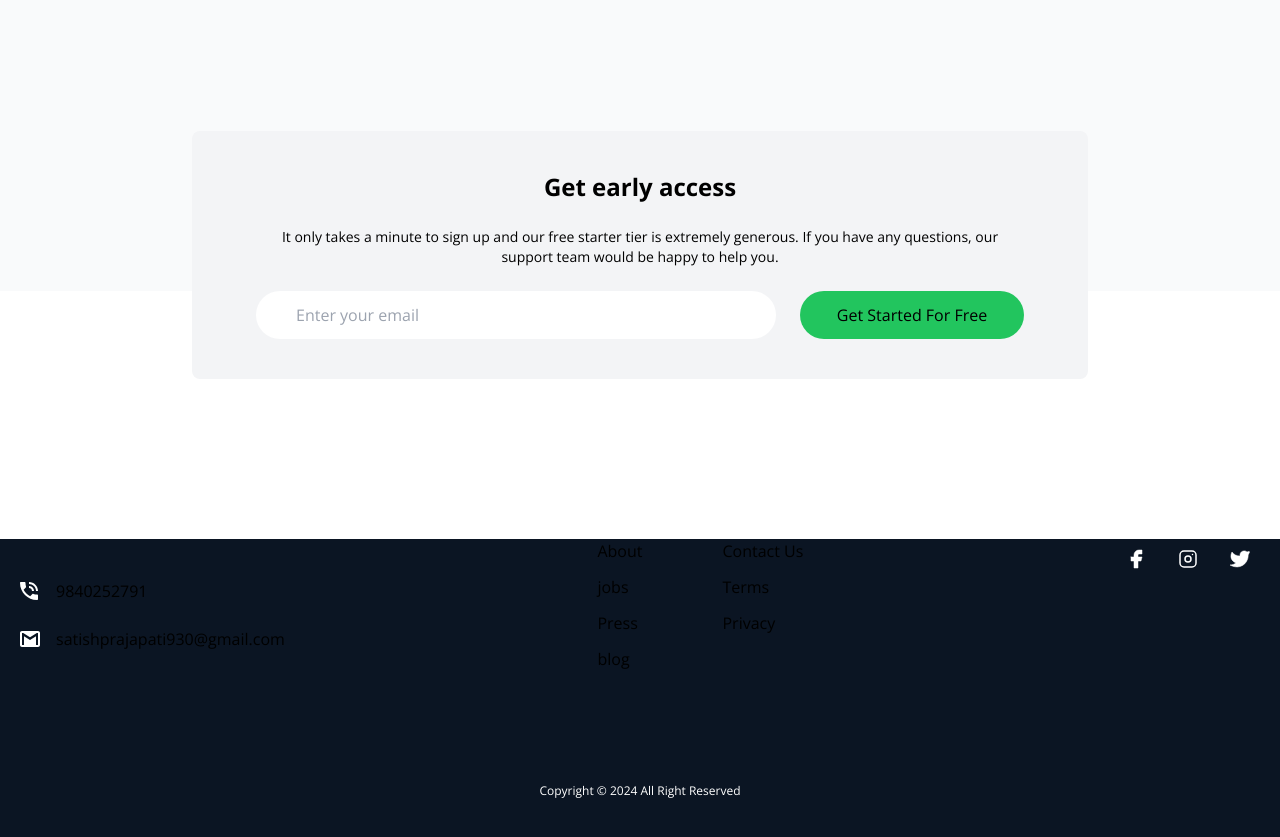
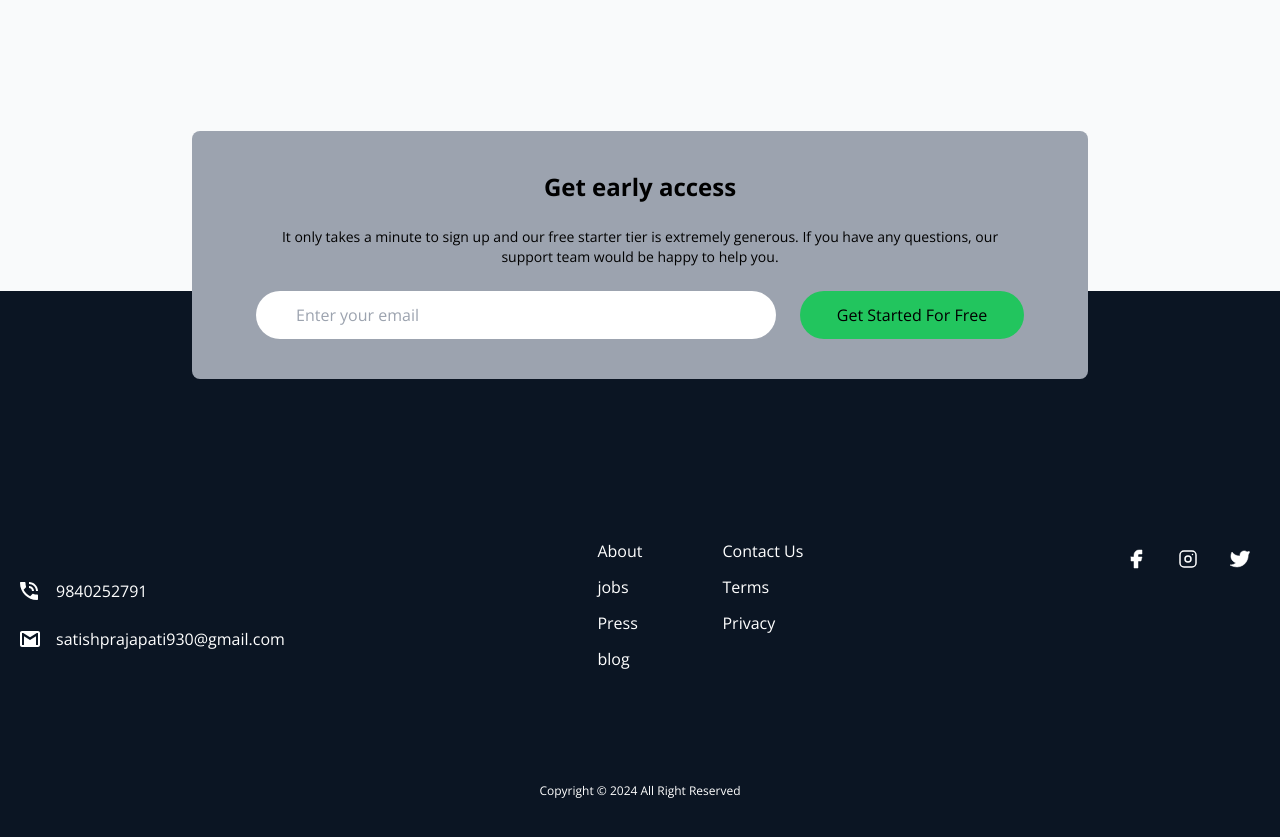
Before and after one commit to Satish9047/tailwind-projects, a React (Vite) app in the folder fylo-website/: page / in a window 1280 px wide. Shown: the part 3180-4017 px from the top of the page. Built offline with nearby package versions, Linux system fonts and the light colour scheme.

Commit message:
update text colour in the footer + fix the bg color of subscribe section

```diff
--- a/fylo-website/src/sections/Footer.tsx
+++ b/fylo-website/src/sections/Footer.tsx
@@ -1,7 +1,7 @@
 const Footer = () => {
   const year = new Date().getFullYear();
   return (
-    <footer className="bg-darkBlue2">
+    <footer className="bg-darkBlue2 text-white">
       <div className="container mx-auto px-5 pb-10">
         {/* flex container */}
         <div className="flex flex-col justify-between space-y-24 md:flex-row md:space-y-0">
--- a/fylo-website/src/sections/Subscribe.tsx
+++ b/fylo-website/src/sections/Subscribe.tsx
@@ -1,7 +1,10 @@
 const Subscribe = () => {
   return (
-    <section id="subscribe" className="relative px-6 dark:bg-darkBlue2 md:px-0">
-      <div className="relative -top-40 max-w-4xl mx-auto p-10 px-6 space-y-6 text-center rounded-lg bg-gray-100 dark:bg-darkBlue1 md:px-16">
+    <section
+      id="subscribe"
+      className="relative px-6 bg-darkBlue2 dark:bg-darkBlue2 md:px-0"
+    >
+      <div className="relative -top-40 max-w-4xl mx-auto p-10 px-6 space-y-6 text-center rounded-lg bg-gray-400 dark:bg-darkBlue1 md:px-16">
         <h5 className="text-2xl font-bold">Get early access</h5>
         <p className="text-sm">
           It only takes a minute to sign up and our free starter tier is
```
